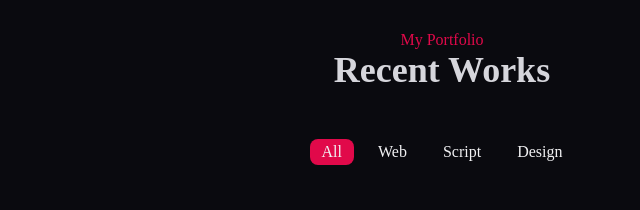
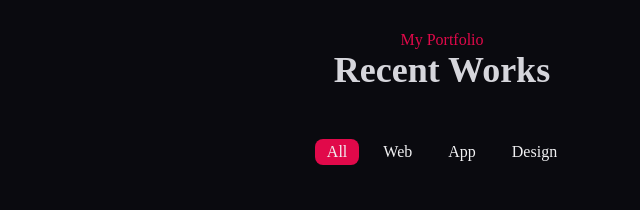
Before and after one commit to Adwaith-753/Portfolio, a plain HTML site: page index.html in a window 1280 px wide. Shown: the part 2600-2810 px from the top of the page, 248-888 px from the left. Drawn offline with nearby package versions, Linux system fonts and the light colour scheme.

Commit message:
Update index.html

```diff
--- a/index.html
+++ b/index.html
@@ -434,7 +434,7 @@
             <div class="work__filters">
                 <span class="work__item active-work" data-filter="all">All</span>
                 <span class="work__item"  data-filter=".web">Web</span>
-                <span class="work__item"  data-filter=".app">Script</span>
+                <span class="work__item"  data-filter=".app">App</span>
                 <span class="work__item"  data-filter=".desgin">Design</span>
             </div>
 
```
